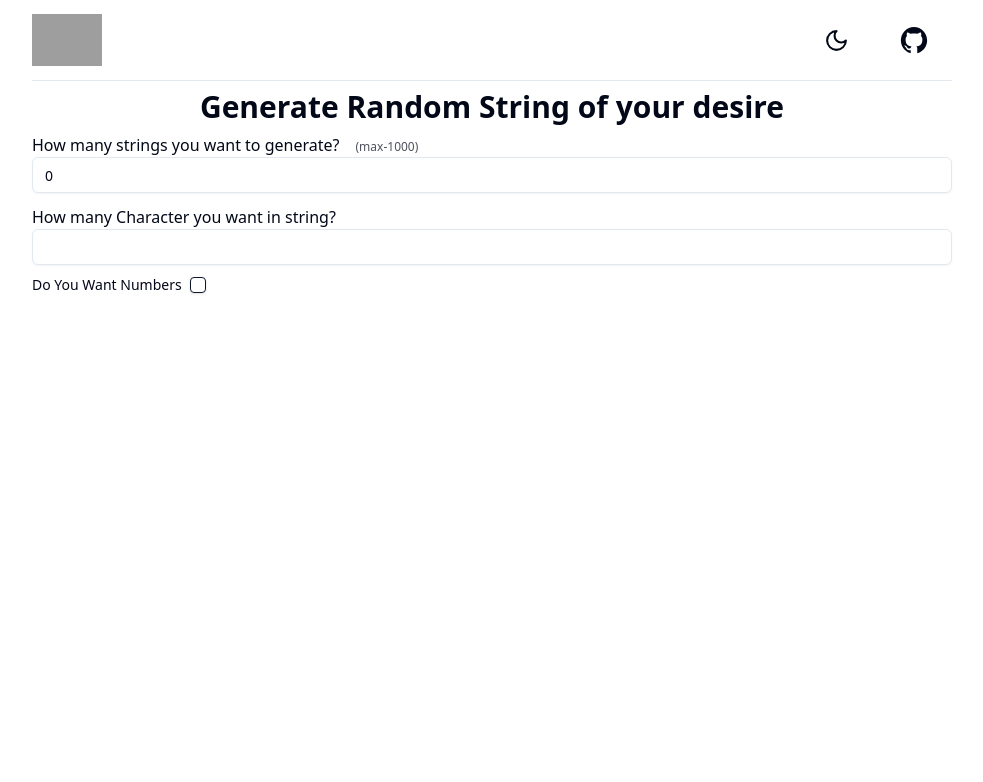
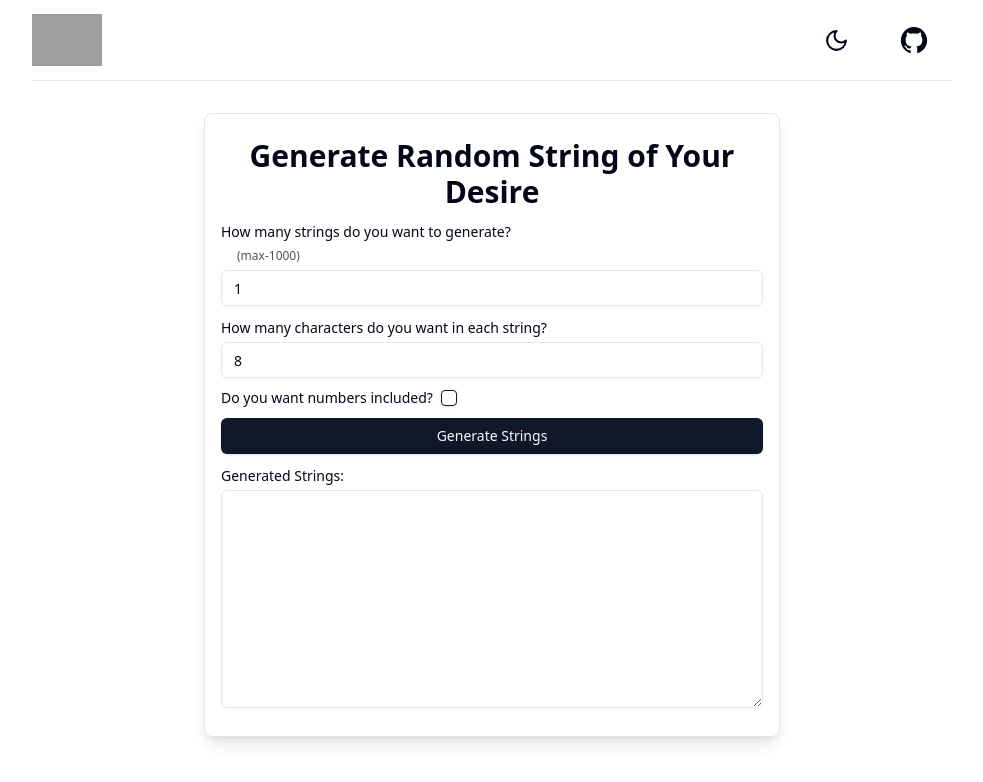
Before and after one commit to mr-zlaam/random-station, a React (Vite) app: page / in a window 1280 px wide. Shown: the top 782 px of the page, without its empty margins (148-1131 px from the left). Built offline with nearby package versions, Linux system fonts and the light colour scheme; grey boxes are pictures that could not be loaded; the HTML template or start-up script is replaced by a standard one.

Commit message:
chore:create multiple fields for generating numbers

```diff
--- a/src/app/pages/home/homePage.tsx
+++ b/src/app/pages/home/homePage.tsx
@@ -1,35 +1,105 @@
+import { ChangeEvent, useState } from "react";
 import { Input } from "@/components/ui/input";
-
-import { Checkbox } from "@/components/ui/checkbox"
+import { Checkbox } from "@/components/ui/checkbox";
+import { Button } from "@/components/ui/button";
+import { Textarea } from "@/components/ui/textarea";
 
 export default function HomePage() {
+  const [numOfStrings, setNumOfStrings] = useState<number>(1);
+  const [numOfCharacters, setNumOfCharacters] = useState<number>(8);
+  const [includeNumbers, setIncludeNumbers] = useState<boolean>(false);
+  const [generatedStrings, setGeneratedStrings] = useState<string[]>([]);
+
+  const generateRandomStrings = () => {
+    const characters = "ABCDEFGHIJKLMNOPQRSTUVWXYZabcdefghijklmnopqrstuvwxyz";
+    const numbers = "0123456789";
+    const allCharacters = includeNumbers ? characters + numbers : characters;
+
+    const randomStrings = [];
+
+    for (let i = 0; i < numOfStrings; i++) {
+      let randomString = "";
+      for (let j = 0; j < numOfCharacters; j++) {
+        const randomIndex = Math.floor(Math.random() * allCharacters.length);
+        randomString += allCharacters[randomIndex];
+      }
+      randomStrings.push(randomString);
+    }
+
+    setGeneratedStrings(randomStrings);
+  };
+
   return (
-    <div>
-      <h1 className="text-3xl font-bold text-center my-2">Generate Random String of your desire</h1>
+    <div className="max-w-xl mx-auto my-8 p-4 border border-gray-200 rounded-lg shadow-lg">
+      <h1 className="text-3xl font-bold text-center my-2">
+        Generate Random String of Your Desire
+      </h1>
       <div>
-        <div>
-          <label htmlFor="num_of_string">How many strings you want to generate?
+        <div className="my-3">
+          <label htmlFor="num_of_string" className="block text-sm font-medium">
+            How many strings do you want to generate?
           </label>
-          <span className="text-xs text-foreground/70 mx-4">
-            (max-1000)
-          </span>
-          <Input type="number" id="num_of_string" defaultValue={0} />
+          <span className="text-xs text-foreground/70 mx-4">(max-1000)</span>
+          <Input
+            type="number"
+            id="num_of_string"
+            value={numOfStrings}
+            onChange={(e: ChangeEvent<HTMLInputElement>) =>
+              setNumOfStrings(Math.min(Number(e.target.value), 1000))
+            }
+            min={1}
+            max={1000}
+            className="mt-1"
+          />
         </div>
 
         <div className="my-3">
-          <label htmlFor="num_of_charcter">How many Character you want in string?</label>
-          <Input type="number" id="num_of_charcter" />
+          <label htmlFor="num_of_character" className="block text-sm font-medium">
+            How many characters do you want in each string?
+          </label>
+          <Input
+            type="number"
+            id="num_of_character"
+            value={numOfCharacters}
+            onChange={(e: ChangeEvent<HTMLInputElement>) => setNumOfCharacters(Number(e.target.value))}
+            min={1}
+            className="mt-1"
+          />
         </div>
+
         <div className="my-3 flex items-center space-x-2">
           <label
             htmlFor="nums"
             className="text-sm font-medium leading-none peer-disabled:cursor-not-allowed peer-disabled:opacity-70"
           >
-            Do You Want Numbers
+            Do you want numbers included?
           </label>
-          <Checkbox id="nums" />
+          <Checkbox
+            id="nums"
+            checked={includeNumbers}
+            onCheckedChange={() => setIncludeNumbers(prev => !prev)}
+          />
+        </div>
+
+        <div className="my-3">
+          <Button onClick={generateRandomStrings} className="w-full">
+            Generate Strings
+          </Button>
+        </div>
+
+        <div className="my-3">
+          <label htmlFor="generated_strings" className="block text-sm font-medium">
+            Generated Strings:
+          </label>
+          <Textarea
+            id="generated_strings"
+            value={generatedStrings.join("\n")}
+            readOnly
+            rows={10}
+            className="mt-1"
+          />
         </div>
       </div>
     </div>
-  )
+  );
 }
--- /dev/null
+++ b/src/components/ui/textarea.tsx
@@ -0,0 +1,24 @@
+import * as React from "react"
+
+import { cn } from "@/lib/utils"
+
+export interface TextareaProps
+  extends React.TextareaHTMLAttributes<HTMLTextAreaElement> {}
+
+const Textarea = React.forwardRef<HTMLTextAreaElement, TextareaProps>(
+  ({ className, ...props }, ref) => {
+    return (
+      <textarea
+        className={cn(
+          "flex min-h-[60px] w-full rounded-md border border-input bg-transparent px-3 py-2 text-sm shadow-sm placeholder:text-muted-foreground focus-visible:outline-none focus-visible:ring-1 focus-visible:ring-ring disabled:cursor-not-allowed disabled:opacity-50",
+          className
+        )}
+        ref={ref}
+        {...props}
+      />
+    )
+  }
+)
+Textarea.displayName = "Textarea"
+
+export { Textarea }
```
